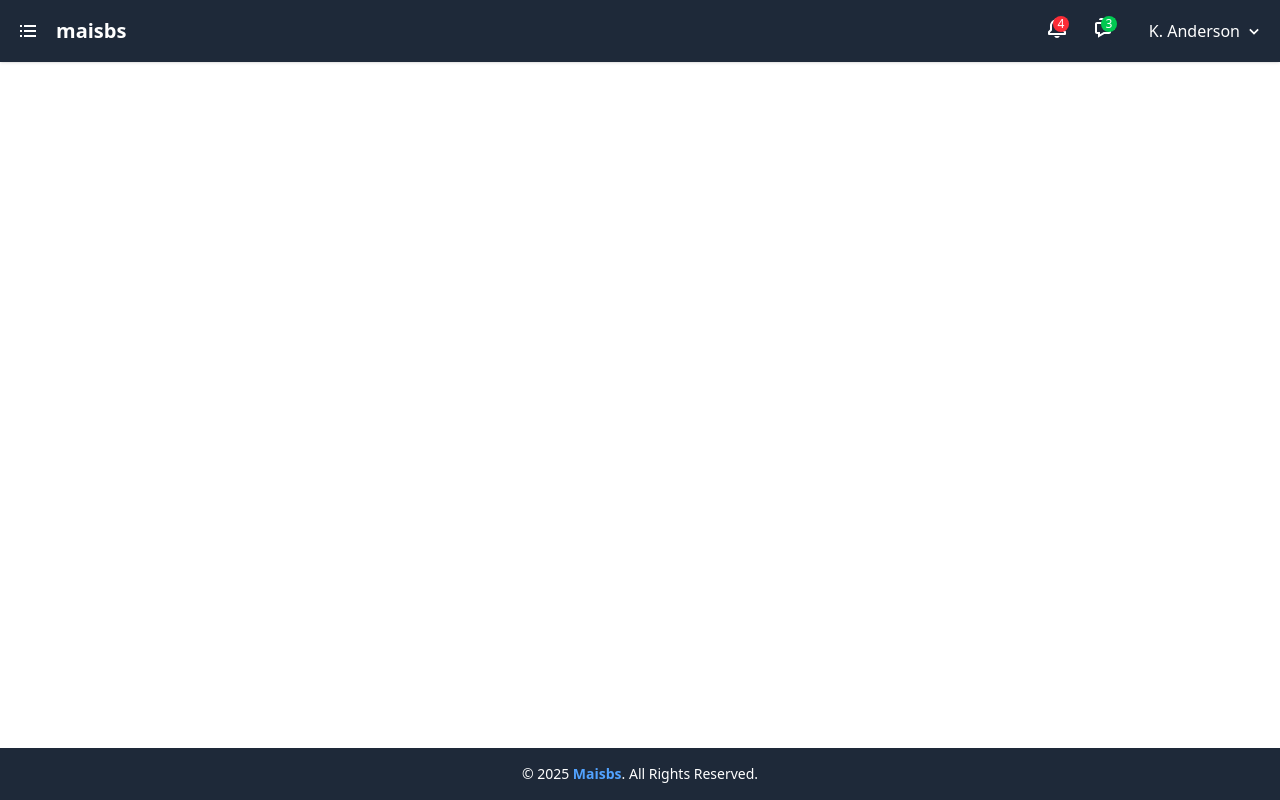
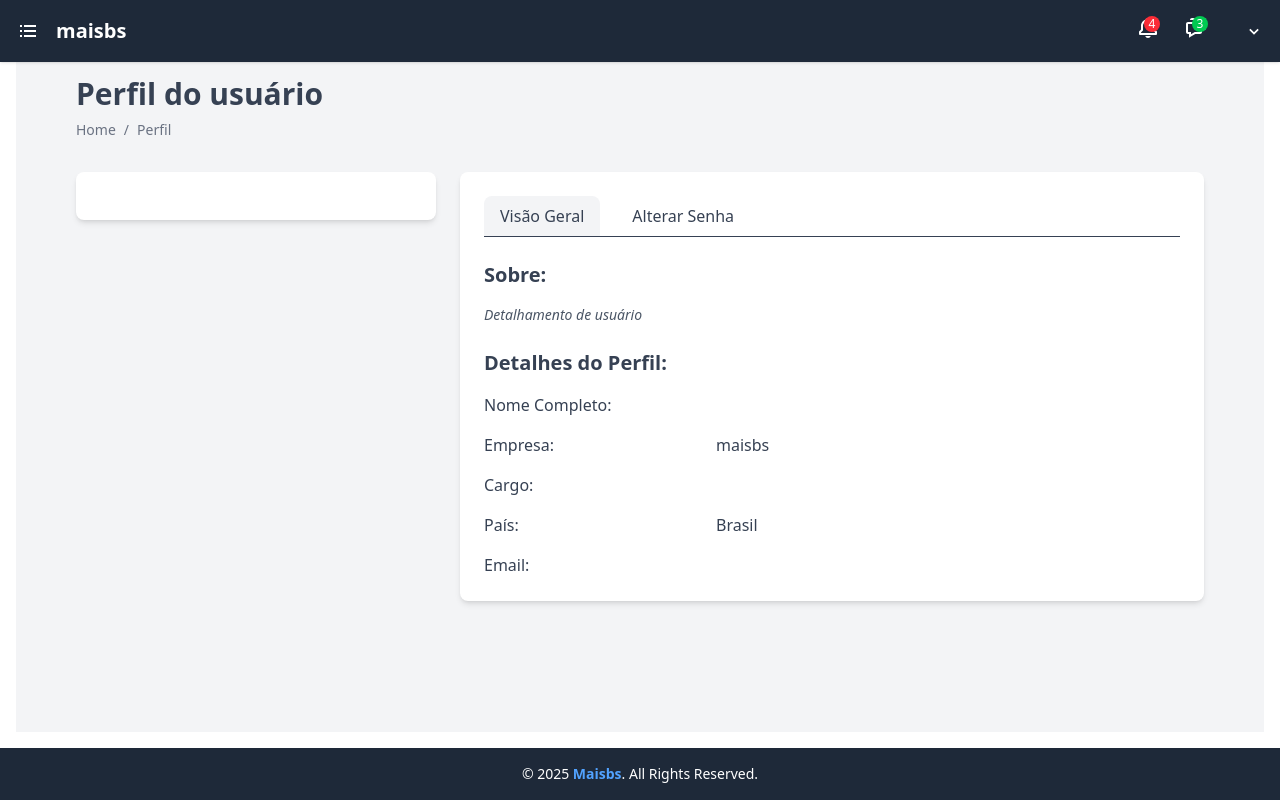
Before and after one commit to Hedriss10/platform-web-algotech, a React (Vite) app in the folder algotech/: page /profile in a window 1280 px wide. Before the commit this address had no page. Built offline with nearby package versions, Linux system fonts and the light colour scheme.

Commit message:
changes: adjust modal profile success

```diff
--- a/algotech/src/App.jsx
+++ b/algotech/src/App.jsx
@@ -10,13 +10,11 @@ import "./App.css";
 
 function App() {
   const [isAsideOpen, setIsAsideOpen] = useState(false);
-  const location = useLocation(); // Obtém a rota atual
+  const location = useLocation();
 
   const toggleAside = () => {
     setIsAsideOpen(!isAsideOpen);
   };
-
-  // Verifica se a página atual é a de login
   const isLoginPage = location.pathname === "/";
 
   return (
--- a/algotech/src/module/components/Header.jsx
+++ b/algotech/src/module/components/Header.jsx
@@ -1,7 +1,9 @@
 import React, { useState } from "react";
 import Icons from "../utils/Icons";
+import { useUser } from "../../service/UserContext";
 
 const Header = ({ toggleAside }) => {
+  const { user, token } = useUser();
   const [isProfileMenuOpen, setIsProfileMenuOpen] = useState(false);
 
   const toggleProfileMenu = () => {
@@ -53,7 +55,7 @@ const Header = ({ toggleAside }) => {
               alt="Profile"
               className="h-8 w-8 rounded-full"
             /> */}
-            <span className="ml-2 hidden md:block">K. Anderson</span>
+            <span className="ml-2 hidden md:block">{user?.username}</span>
             <Icons.BiChevronDown className="ml-1 h-5 w-5" />
           </button>
 
@@ -61,36 +63,24 @@ const Header = ({ toggleAside }) => {
           {isProfileMenuOpen && (
             <div className="absolute right-0 mt-2 w-48 bg-white rounded-lg shadow-lg py-2">
               <div className="px-4 py-2 border-b">
-                <h6 className="font-semibold text-gray-800">Kevin Anderson</h6>
-                <span className="text-sm text-gray-600">Web Designer</span>
+                <h6 className="font-semibold text-gray-800">
+                  {user?.username}
+                </h6>
+                <span className="text-sm text-gray-600">{user?.role}</span>
               </div>
               <a
-                href="users-profile.html"
+                href="/profile"
                 className="flex items-center px-4 py-2 text-gray-700 hover:bg-gray-100"
               >
                 <Icons.IoPersonCircleSharp className="mr-2 h-5 w-5" />
-                <span>My Profile</span>
-              </a>
-              <a
-                href="users-profile.html"
-                className="flex items-center px-4 py-2 text-gray-700 hover:bg-gray-100"
-              >
-                <Icons.GoGear className="mr-2 h-5 w-5" />
-                <span>Account Settings</span>
-              </a>
-              <a
-                href="pages-faq.html"
-                className="flex items-center px-4 py-2 text-gray-700 hover:bg-gray-100"
-              >
-                <Icons.BiCircle className="mr-2 h-5 w-5" />
-                <span>Need Help?</span>
+                <span>Meu Perfil</span>
               </a>
               <a
                 href="#"
                 className="flex items-center px-4 py-2 text-gray-700 hover:bg-gray-100"
               >
                 <Icons.CiBoxList className="mr-2 h-5 w-5" />
-                <span>Sign Out</span>
+                <span>Sair</span>
               </a>
             </div>
           )}
--- a/algotech/src/module/profile/Profile.jsx
+++ b/algotech/src/module/profile/Profile.jsx
@@ -0,0 +1,179 @@
+import React, { useState } from "react";
+import { useUser } from "../../service/UserContext";
+import { notify } from "../utils/toastify";
+import ManageUser from "../User/Service/UsersApi";
+
+const UserProfile = () => {
+  const { user, token } = useUser();
+  const [activeTab, setActiveTab] = useState("overview");
+  const [formData, setFormData] = useState({
+    newPassword: "",
+    confirmPassword: "",
+  });
+
+  const handleResertPassword = async (e) => {
+    e.preventDefault();
+    console.log(formData);
+    if (formData.newPassword === formData.confirmPassword) {
+        const passowrd = { password: formData.newPassword };
+        const usersApi = new ManageUser(user?.id);
+        const response = await usersApi.updateUser(user?.id, passowrd, token);
+        notify("Senha resetada com sucesso", { type: "success" });
+    } else {
+      notify("Senhas diferentes", { type: "error" });
+    }
+    console.log("Resetar senha");
+  };
+  const handleInputChange = (e) => {
+    const { name, value } = e.target;
+    setFormData({
+      ...formData,
+      [name]: value,
+    });
+  };
+
+  return (
+    <div className="flex-1 p-15 w-full bg-gray-100 h-full text-gray-700">
+      {/* Cabeçalho e navegação */}
+      <div className="mb-8">
+        <h1 className="text-3xl font-bold">Perfil do usuário</h1>
+        <nav className="text-sm text-gray-500 mt-2">
+          <ol className="flex space-x-2">
+            <li>
+              <a href="/home" className="hover:text-gray-700">
+                Home
+              </a>
+            </li>
+            <li>/</li>
+            <li>Perfil</li>
+          </ol>
+        </nav>
+      </div>
+
+      {/* Grid de layout */}
+      <div className="grid grid-cols-1 xl:grid-cols-3 gap-6">
+        {/* Card de perfil */}
+        <div className="xl:col-span-1">
+          <div className="bg-white rounded-lg shadow-md">
+            <div className="p-6 flex flex-col items-center">
+              {/* <img
+                alt="Kevin Anderson"
+                className="w-24 h-24 rounded-full mb-4"
+              /> */}
+              <h2 className="text-2xl font-bold">{user?.username}</h2>
+              <h3 className="text-lg text-gray-600">{user?.role}</h3>
+            </div>
+          </div>
+        </div>
+
+        {/* Detalhes do perfil */}
+        <div className="xl:col-span-2">
+          <div className="bg-white rounded-lg shadow-md">
+            <div className="p-6">
+              {/* Abas de navegação */}
+              <ul className="flex space-x-4 border-b mb-6">
+                <li className="nav-item">
+                  <button
+                    className={`nav-link py-2 px-4 hover:bg-gray-100 rounded-t-lg ${
+                      activeTab === "overview" ? "bg-gray-100" : ""
+                    }`}
+                    onClick={() => setActiveTab("overview")}
+                  >
+                    Visão Geral
+                  </button>
+                </li>
+                <li className="nav-item">
+                  <button
+                    className={`nav-link py-2 px-4 hover:bg-gray-100 rounded-t-lg ${
+                      activeTab === "change-password" ? "bg-gray-100" : ""
+                    }`}
+                    onClick={() => setActiveTab("change-password")}
+                  >
+                    Alterar Senha
+                  </button>
+                </li>
+              </ul>
+
+              {/* Conteúdo da aba "Visão Geral" */}
+              {activeTab === "overview" && (
+                <div className="profile-overview">
+                  <h5 className="text-xl font-bold mb-4">Sobre:</h5>
+                  <p className="text-sm italic text-gray-600 mb-6">
+                    Detalhamento de usuário
+                  </p>
+
+                  <h5 className="text-xl font-bold mb-4">Detalhes do Perfil:</h5>
+                  <div className="space-y-4">
+                    <div className="flex">
+                      <div className="w-1/3 font-medium">Nome Completo:</div>
+                      <div className="w-2/3">
+                        {user?.username} {user?.lastname}
+                      </div>
+                    </div>
+                    <div className="flex">
+                      <div className="w-1/3 font-medium">Empresa:</div>
+                      <div className="w-2/3">maisbs</div>
+                    </div>
+                    <div className="flex">
+                      <div className="w-1/3 font-medium">Cargo:</div>
+                      <div className="w-2/3">{user?.role}</div>
+                    </div>
+                    <div className="flex">
+                      <div className="w-1/3 font-medium">País:</div>
+                      <div className="w-2/3">Brasil</div>
+                    </div>
+                    <div className="flex">
+                      <div className="w-1/3 font-medium">Email:</div>
+                      <div className="w-2/3">{user?.email}</div>
+                    </div>
+                  </div>
+                </div>
+              )}
+
+              {/* Conteúdo da aba "Alterar Senha" */}
+              {activeTab === "change-password" && (
+                <div className="profile-change-password">
+                  <h5 className="text-xl font-bold mb-4">Alterar Senha</h5>
+                  <form className="space-y-4" onSubmit={handleResertPassword}>
+                    <div>
+                      <label className="block text-sm font-medium text-gray-700">
+                        <strong>Nova Senha:</strong>
+                      </label>
+                      <input
+                        type="password"
+                        name="newPassword"
+                        value={formData.newPassword}
+                        onChange={handleInputChange}
+                        className="mt-1 block w-full p-2 border border-gray-300 rounded-md"
+                      />
+                    </div>
+                    <div>
+                      <label className="block text-sm font-medium text-gray-700">
+                        <strong>Confirmar Nova Senha:</strong>
+                      </label>
+                      <input
+                        type="password"
+                        name="confirmPassword"
+                        value={formData.confirmPassword}
+                        onChange={handleInputChange}
+                        className="mt-1 block w-full p-2 border border-gray-300 rounded-md"
+                      />
+                    </div>
+                    <button
+                      type="submit"
+                      className="bg-blue-500 text-white px-4 py-2 rounded-md hover:bg-blue-600"
+                    >
+                      Salvar Alterações
+                    </button>
+                  </form>
+                </div>
+              )}
+            </div>
+          </div>
+        </div>
+      </div>
+    </div>
+  );
+};
+
+export default UserProfile;
--- a/algotech/src/routes/Routes.jsx
+++ b/algotech/src/routes/Routes.jsx
@@ -5,6 +5,7 @@ import Login from "../module/Login/Login";
 import ManageUsers from "../module/User/Users";
 import RegisterUser from "../module/User/RegisterUser";
 import UpdateUsers from "../module/User/UpdateUsers";
+import Profile from "../module/Profile/Profile";
 
 /**
  * AppRoutes component.
@@ -22,6 +23,7 @@ const AppRoutes = () => {
       <Route path="/home" element={<Home />} />
       <Route path="/users" element={<ManageUsers />} />
       <Route path="/register" element={<RegisterUser />} />
+      <Route path="/profile" element={<Profile />} />
       <Route path="/users/update/:id" element={<UpdateUsers />} />
     </Routes>
   );
```
Also changed, not shown: algotech/src/module/User/Service/UsersApi.jsx (line endings or trailing spaces), algotech/src/module/User/Users.jsx (line endings or trailing spaces).
